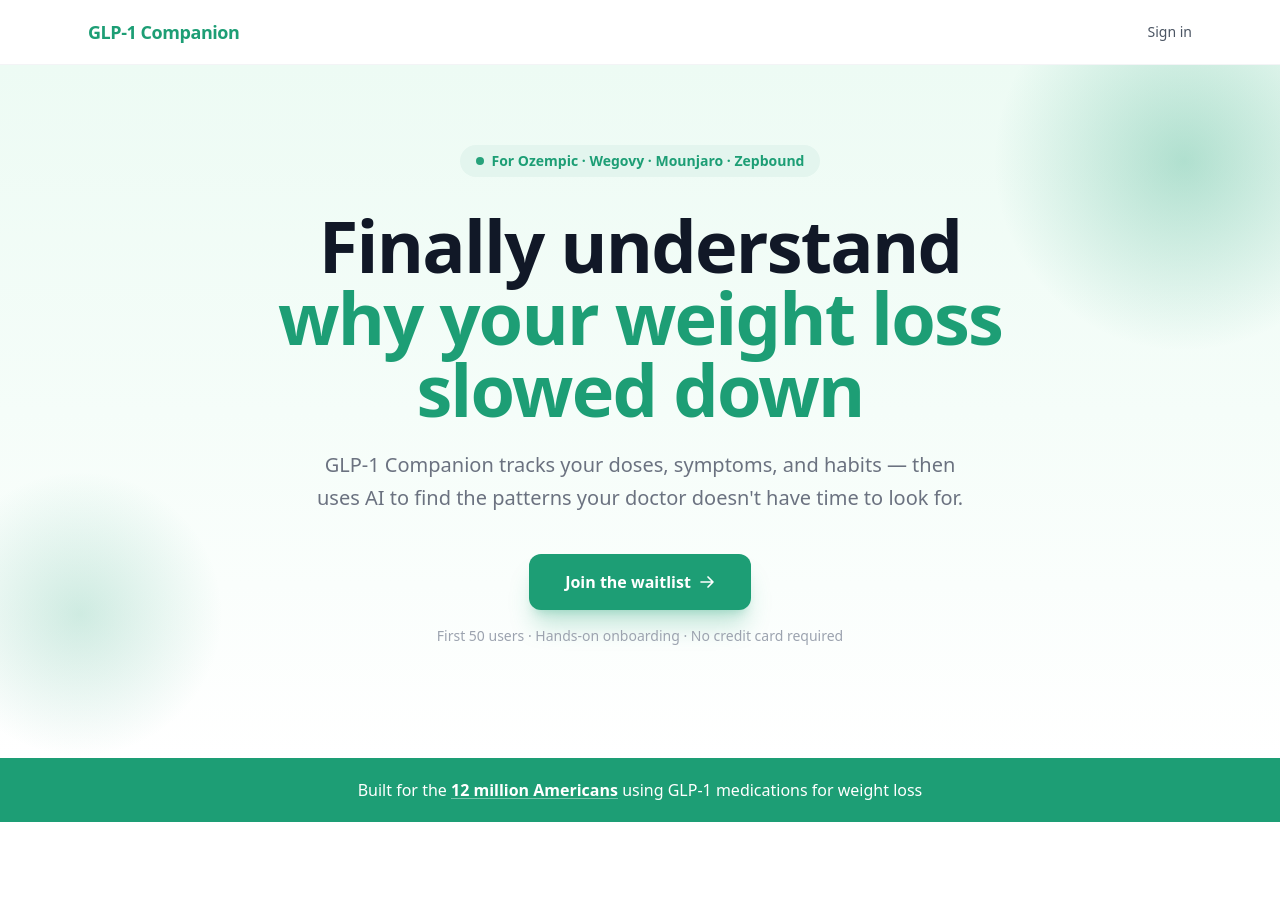
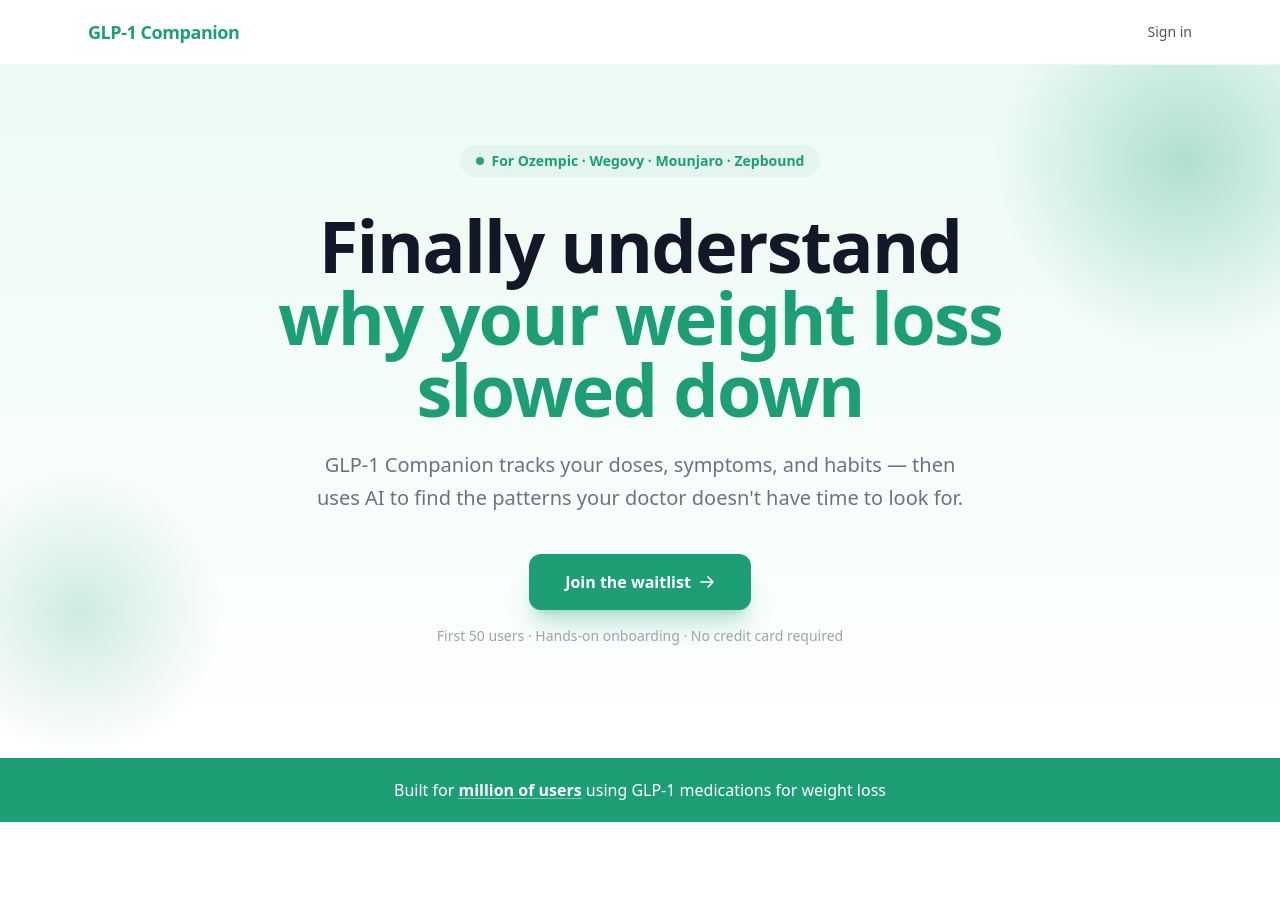
Before and after one commit to Bhushan7/glp1-companion, a Next.js app: page / in a window 1280 px wide. Shown: the top 922 px of the page. Built offline with nearby package versions, Linux system fonts and the light colour scheme; no server answers.

Commit message:
Update page.tsx

```diff
--- a/app/page.tsx
+++ b/app/page.tsx
@@ -83,9 +83,9 @@
       {/* ─── SOCIAL PROOF ─────────────────────────────────────── */}
       <section className="bg-[#1D9E75] py-5 px-6">
         <p className="text-center text-white font-medium text-sm md:text-base">
-          Built for the{' '}
+          Built for {' '}
           <strong className="underline underline-offset-2 decoration-white/40">
-            12 million Americans
+            million of users
           </strong>{' '}
           using GLP-1 medications for weight loss
         </p>
```
